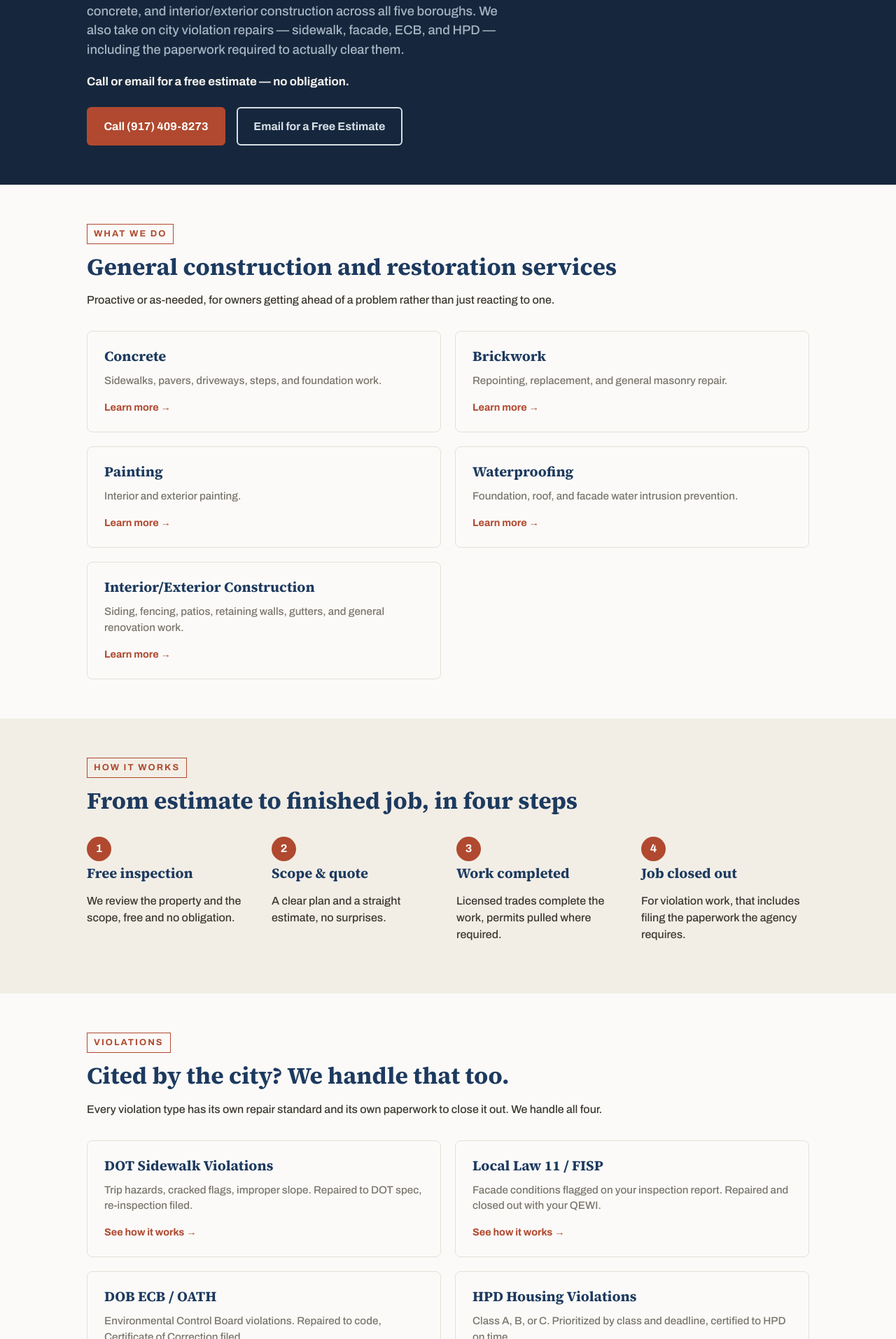
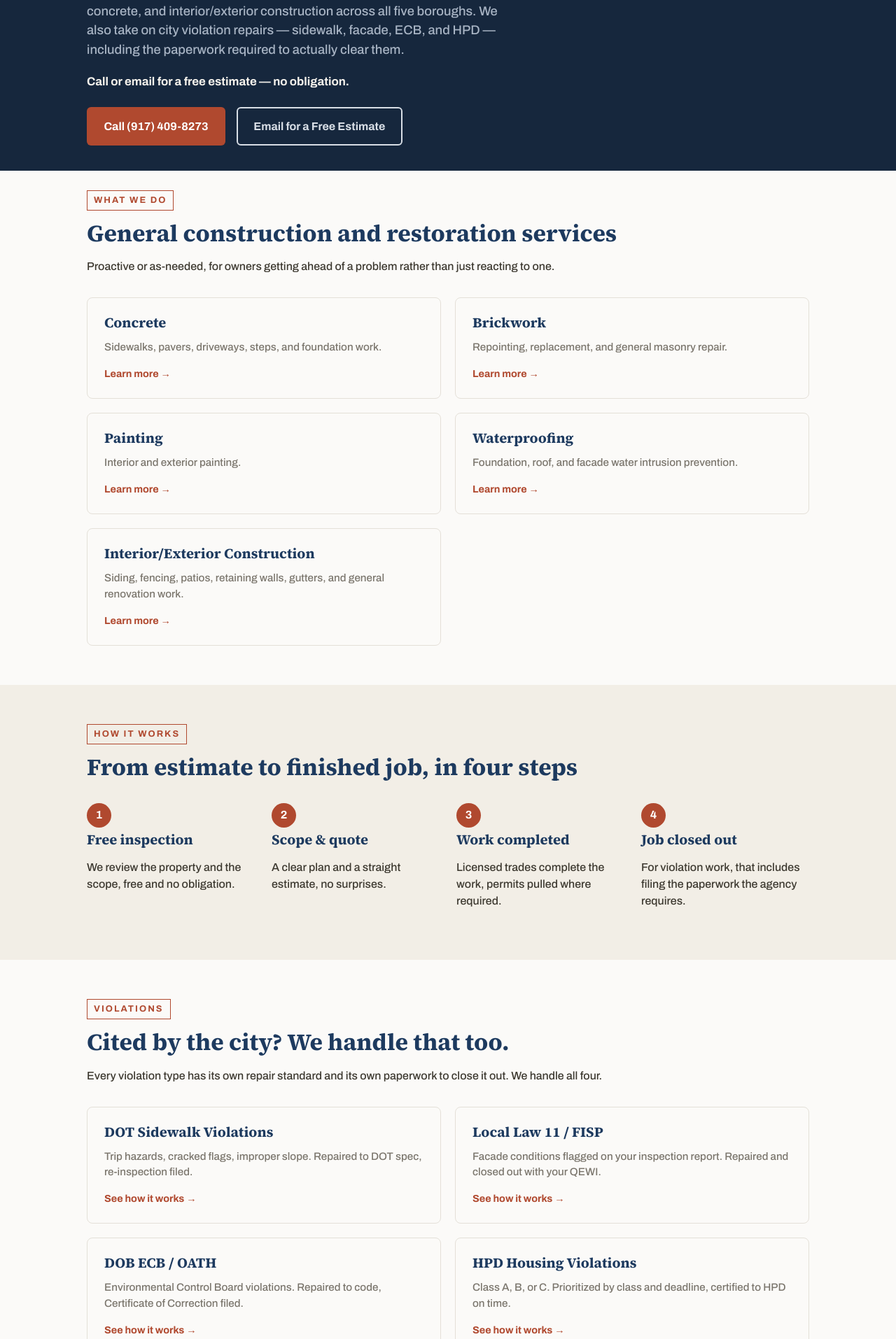
Before and after one commit to hassan9699/rajco-restoration-site, a Jekyll site: the page built from index.html, in a window 1280 px wide. Shown: the part 408-2322 px from the top of the page at 70% size. Built offline with Jekyll 4.4.1, drawn with Linux system fonts in a browser that asks for light colours.

Commit message:
Tighten dead space between hero and the following section
Hero bottom padding + a full section's top padding were compounding
into a large empty gap before "What we do" and similar headings.

```diff
--- a/assets/css/style.css
+++ b/assets/css/style.css
@@ -188,11 +188,15 @@ nav.main-nav > details[open] > summary { color: #fff; background: rgba(255,255,2
 .hero {
   background: var(--navy-bg);
   color: #D8DEE6;
-  padding: 4rem 0 3.5rem;
+  padding: 4rem 0 2.25rem;
 }
 .hero h1 { color: #fff; max-width: 720px; }
 .hero p.lede { font-size: 1.15rem; max-width: 620px; color: #A8B4C4; }
 .hero p.cta-label { font-weight: 700; font-size: 1.05rem; color: #F5F2EC; margin: 0 0 0.9rem; }
+/* the hero's own bottom padding plus a full section's top padding
+   compounded into a large dead gap before the very next section --
+   tighten just that seam, not section spacing generally */
+.hero + section { padding-top: 1.75rem; }
 
 /* ---------- card grids ---------- */
 .card-grid {
```
